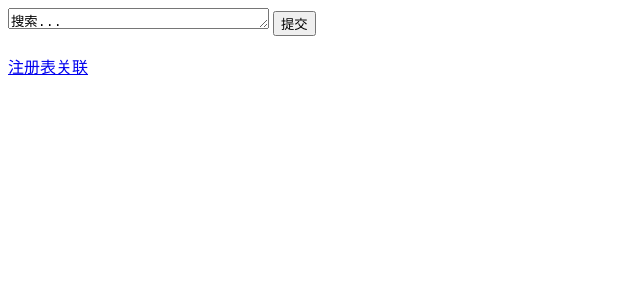
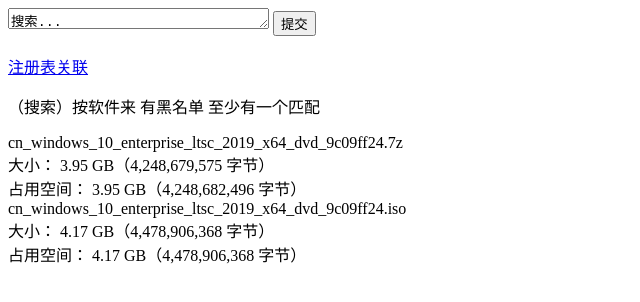
Before and after one commit to EraserAtGithub/EraserAtGithub.github.io, a plain HTML site: page index.html in a window 1280 px wide. Shown: the whole page, without its empty margins (0-640 px from the left). Drawn offline with Linux system fonts and the light colour scheme.

Commit message:
Update index.html

```diff
--- a/index.html
+++ b/index.html
@@ -9,5 +9,14 @@
 	<a href="/test.html"><button>提交</button></a>
 	<br><br>
 	<a href="/Blog/注册表关联.html">注册表关联</a>
+	<p>（搜索）按软件来 有黑名单 至少有一个匹配</p>
+	<p>cn_windows_10_enterprise_ltsc_2019_x64_dvd_9c09ff24.7z<br>
+	大小：		3.95 GB（4,248,679,575 字节）<br>
+	占用空间：	3.95 GB（4,248,682,496 字节）<br>
+
+	cn_windows_10_enterprise_ltsc_2019_x64_dvd_9c09ff24.iso<br>
+	大小：		4.17 GB（4,478,906,368 字节）<br>
+	占用空间：	4.17 GB（4,478,906,368 字节）<br>
+	</p>
 </body>
 </html>
```
